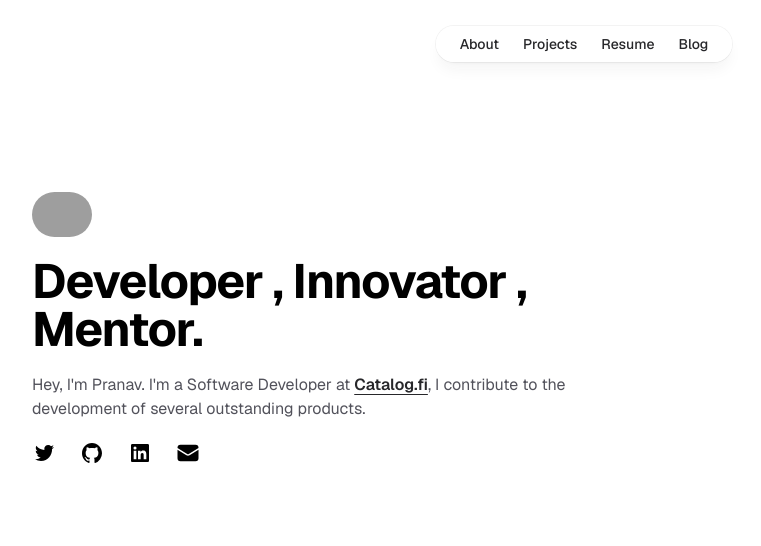
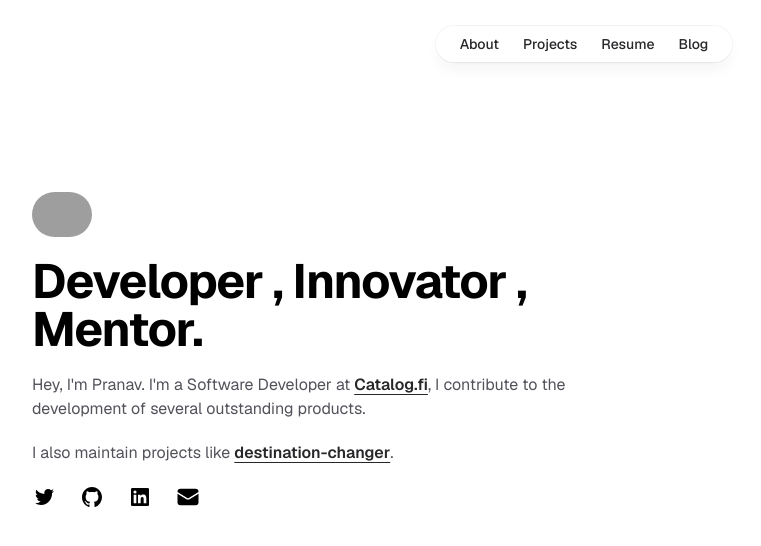
Before and after one commit to Pranavtej/Pranavteja, a Next.js app: page / in a window 1280 px wide. Shown: the top 546 px of the page, without its empty margins (96-857 px from the left). Built offline with nearby package versions, Linux system fonts and the light colour scheme; grey boxes are pictures that could not be loaded.

Commit message:
add-project

```diff
--- a/app/page.tsx
+++ b/app/page.tsx
@@ -32,27 +32,27 @@ export default function Home() {
         </a>
         , I contribute to the development of several outstanding products.
       </p>
-      {/* <p className="mt-6 text-base text-zinc-600">
+      <p className="mt-6 text-base text-zinc-600">
         I also maintain projects like{" "}
         <a
-          href="https://dub.sh/"
+          href="https://destination-changer.vercel.app"
           target="_blank"
           rel="noreferrer noopener"
           className="underline underline-offset-4 text-zinc-800 font-semibold"
         >
           destination-changer
         </a>
-        ,{" "}
-        <a
-          href="https://novel.sh/"
+        {/* ,{" "} */}
+        {/* <a
+          href="https:"
           target="_blank"
           rel="noreferrer noopener"
           className="underline underline-offset-4 text-zinc-800 font-semibold"
         >
           telugu-lang
-        </a>
+        </a> */}
         .
-      </p> */}
+      </p>
       <div className="mt-6 flex gap-6">
         <a
           href="https://twitter.com/impranavteja"
```
